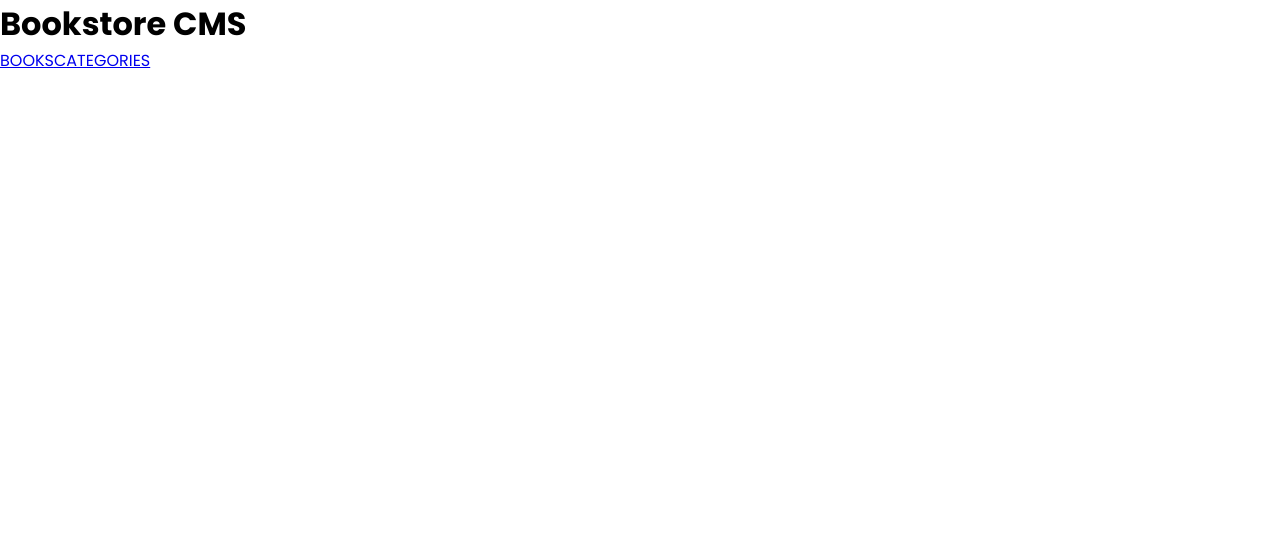
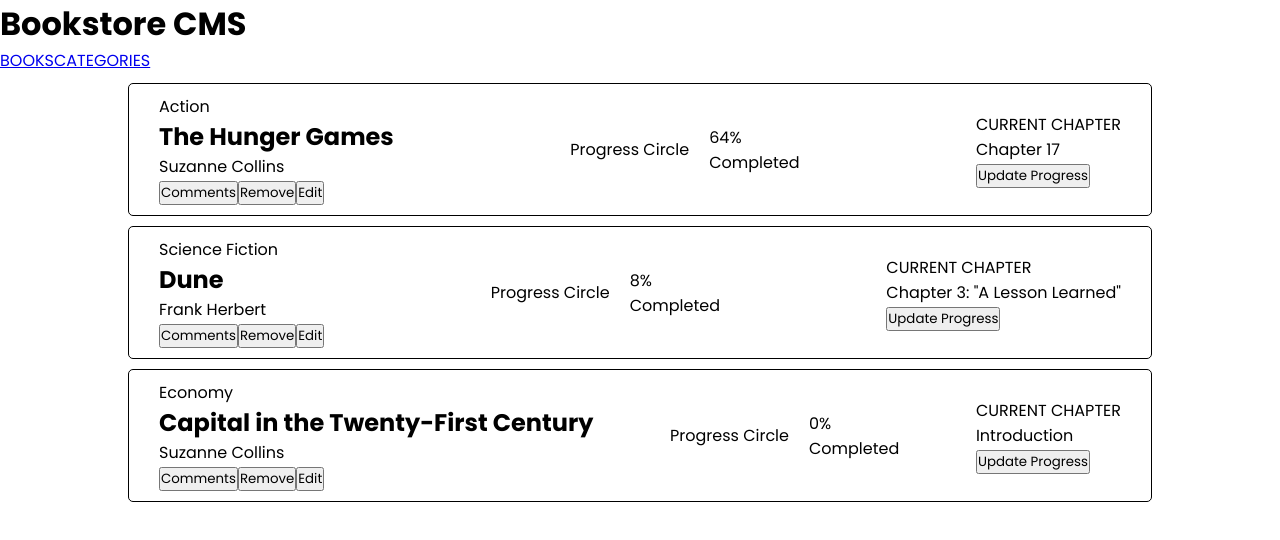
Before and after one commit to awais-amjed/bookstore, a React (Create React App) app: page / in a window 1280 px wide. Shown: the top 540 px of the page. Built offline with nearby package versions, Linux system fonts and the light colour scheme.

Commit message:
Add Book Component

```diff
--- a/package.json
+++ b/package.json
@@ -7,6 +7,7 @@
     "@testing-library/react": "^12.1.4",
     "@testing-library/user-event": "^13.5.0",
     "node-sass": "^7.0.1",
+    "prop-types": "^15.8.1",
     "react": "^17.0.2",
     "react-dom": "^17.0.2",
     "react-router-dom": "^6.2.2",
--- /dev/null
+++ b/src/components/model/book.js
@@ -0,0 +1,62 @@
+import React from 'react';
+import './book.scss';
+import PropTypes from 'prop-types';
+
+const Book = ({
+  category,
+  name,
+  author,
+  progress,
+  currentChapter,
+  chapterName,
+}) => (
+  <div className="book">
+    <div className="book-description">
+      <p>{category}</p>
+      <h2>{name}</h2>
+      <p>{author}</p>
+      <div className="book-buttons">
+        <button type="button">Comments</button>
+        <button type="button">Remove</button>
+        <button type="button">Edit</button>
+      </div>
+    </div>
+    <div className="progress-status">
+      <div className="progress-circle">Progress Circle</div>
+      <div className="progress-description">
+        <p>
+          {progress}
+          %
+          <br />
+          Completed
+        </p>
+      </div>
+    </div>
+    <div className="chapter-status">
+      <p>CURRENT CHAPTER</p>
+      <p>
+        {currentChapter ? `Chapter ${currentChapter}` : ''}
+        {currentChapter && chapterName ? ': "' : ''}
+        {chapterName ?? ''}
+        {currentChapter && chapterName ? '"' : ''}
+      </p>
+      <button type="button">Update Progress</button>
+    </div>
+  </div>
+);
+
+Book.propTypes = {
+  category: PropTypes.string.isRequired,
+  name: PropTypes.string.isRequired,
+  author: PropTypes.string.isRequired,
+  progress: PropTypes.number.isRequired,
+  currentChapter: PropTypes.number,
+  chapterName: PropTypes.string,
+};
+
+Book.defaultProps = {
+  currentChapter: null,
+  chapterName: null,
+};
+
+export default Book;
--- /dev/null
+++ b/src/components/model/book.scss
@@ -0,0 +1,15 @@
+.book {
+  display: flex;
+  justify-content: space-between;
+  align-items: center;
+  margin: 10px 10%;
+  border: 1px solid black;
+  border-radius: 5px;
+  padding: 10px 30px;
+
+  .progress-status {
+    display: flex;
+    align-items: center;
+    gap: 20px;
+  }
+}
--- a/src/components/pages/books_page.js
+++ b/src/components/pages/books_page.js
@@ -1,12 +1,64 @@
 import React from 'react';
 import Navbar from '../model/navbar';
+import Book from '../model/book';
 
-const BooksPage = () => (
-  <div className="content">
-    <div id="books-page">
-      <Navbar />
+const BooksPage = () => {
+  const booksList = [
+    {
+      id: 0,
+      category: 'Action',
+      name: 'The Hunger Games',
+      author: 'Suzanne Collins',
+      progress: 64,
+      currentChapter: 17,
+      chapterName: null,
+    },
+    {
+      id: 1,
+      category: 'Science Fiction',
+      name: 'Dune',
+      author: 'Frank Herbert',
+      progress: 8,
+      currentChapter: 3,
+      chapterName: 'A Lesson Learned',
+    },
+    {
+      id: 2,
+      category: 'Economy',
+      name: 'Capital in the Twenty-First Century',
+      author: 'Suzanne Collins',
+      progress: 0,
+      currentChapter: null,
+      chapterName: 'Introduction',
+    },
+  ];
+
+  return (
+    <div className="content">
+      <div id="books-page">
+        <Navbar />
+        {booksList.map(({
+          id,
+          category,
+          name,
+          author,
+          progress,
+          currentChapter,
+          chapterName,
+        }) => (
+          <Book
+            key={id}
+            category={category}
+            name={name}
+            author={author}
+            progress={progress}
+            chapterName={chapterName}
+            currentChapter={currentChapter}
+          />
+        ))}
+      </div>
     </div>
-  </div>
-);
+  );
+};
 
 export default BooksPage;
```
Also changed, not shown: 1 other file (tests, documents, lock files or other folders).
